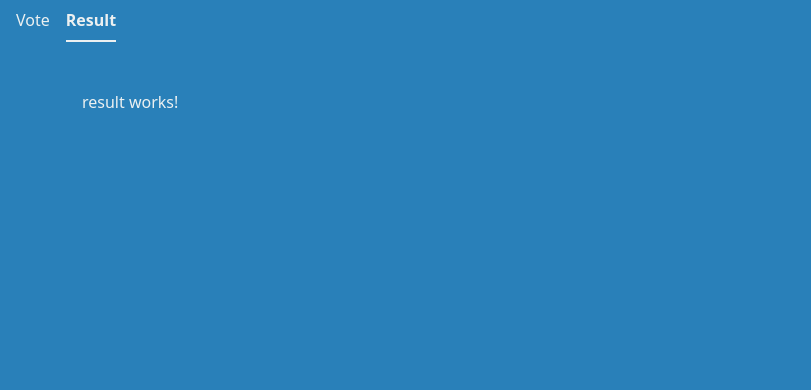
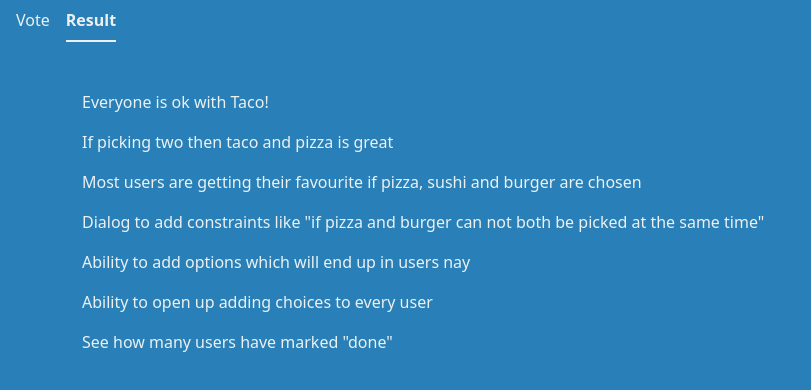
Before and after one commit to slovb/agree, an Angular app in the folder frontend/: page /result in a window 1280 px wide. Shown: the top 390 px of the page, without its empty margins (0-811 px from the left). Built offline with nearby package versions, Linux system fonts and the light colour scheme.

Commit message:
wrote some text on results as a todo for future

```diff
--- a/frontend/src/app/result/result.component.html
+++ b/frontend/src/app/result/result.component.html
@@ -1 +1,18 @@
-<p>result works!</p>
+<p>Everyone is ok with Taco!</p>
+
+<p>If picking two then taco and pizza is great</p>
+
+<p>
+  Most users are getting their favourite if pizza, sushi and burger are chosen
+</p>
+
+<p>
+  Dialog to add constraints like "if pizza and burger can not both be picked at
+  the same time"
+</p>
+
+<p>Ability to add options which will end up in users nay</p>
+
+<p>Ability to open up adding choices to every user</p>
+
+<p>See how many users have marked "done"</p>
```
